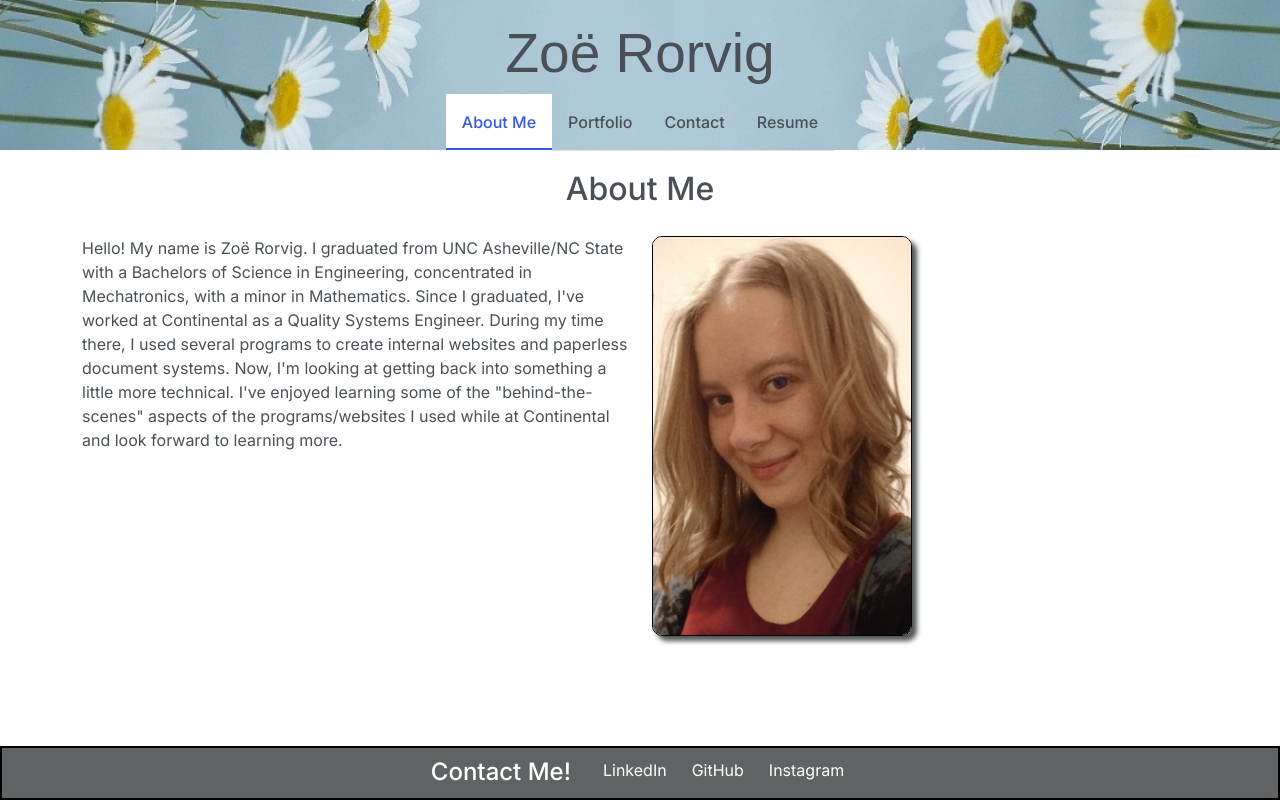
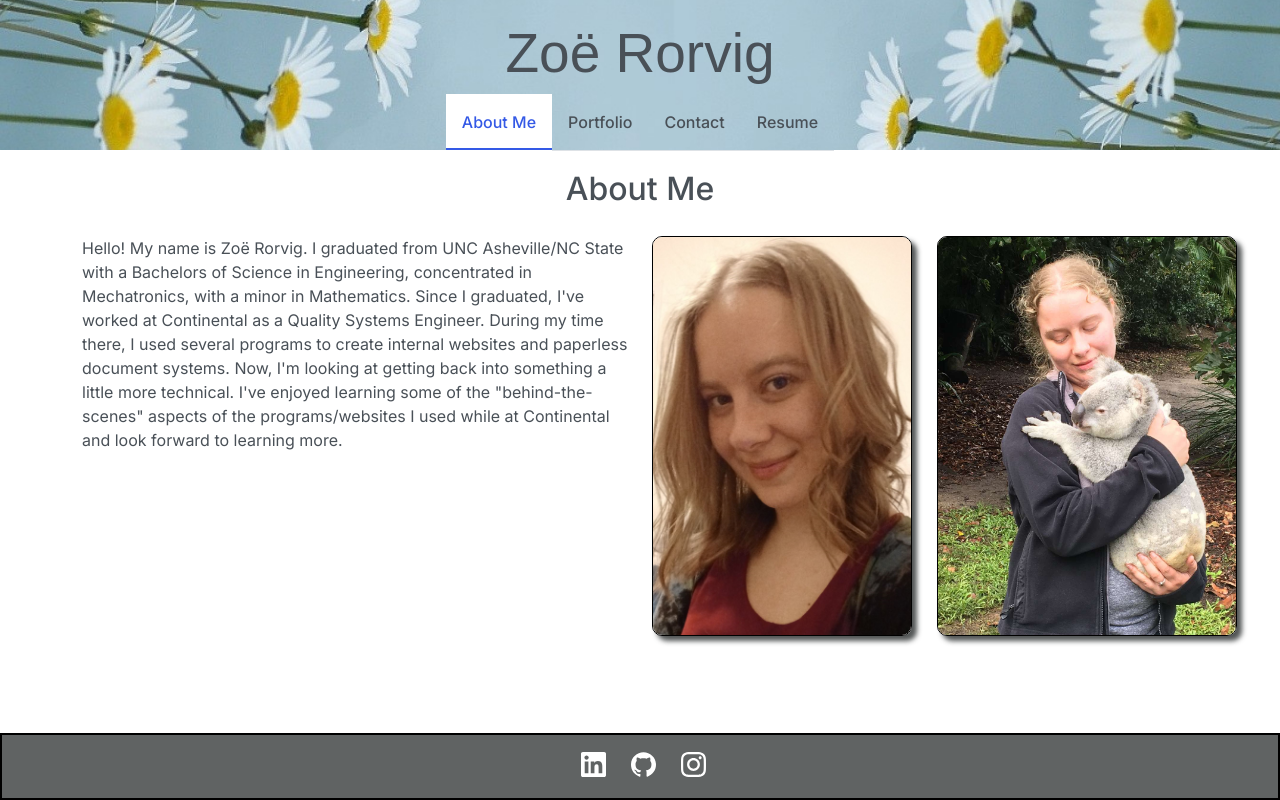
Before and after one commit to ZoeRorvig/my-react-portfolio, a React (Create React App) app: page / in a window 1280 px wide. Built offline with nearby package versions, Linux system fonts and the light colour scheme.

Commit message:
added second picture and updated footer

```diff
--- a/src/App.css
+++ b/src/App.css
@@ -46,6 +46,7 @@ form {
     margin-bottom: 50px;
     border: 1px solid black;
     padding: 10px;
+    border-radius: 5px;
 }
 
 
@@ -61,11 +62,6 @@ footer {
     width: 100%;
 }
 
-footer h4 {
-    color: #ffffff;
-    padding-left: 20px;
-}
-
 footer ul {
     list-style-type: none;
 }
@@ -78,6 +74,7 @@ footer ul li {
     color: #ffffff;
     text-decoration: none;
     padding-right: 25px;
+    font-size: 25px;
 }
 
 .projectImage {
@@ -96,6 +93,7 @@ footer ul li {
 
 .resume {
     margin-bottom: 20px;
+    border: 2px solid rgb(201, 198, 198);
 }
 
 .resume:hover{
--- a/src/components/PortfolioContainer.js
+++ b/src/components/PortfolioContainer.js
@@ -28,7 +28,7 @@ export default function PortfolioContainer() {
         <body>
             <Header currentPage={currentPage} handlePageChange={handlePageChange} />
             {renderPage()}
-            <Footer />
+            <Footer handlePageChange={handlePageChange} />
         </body>
     );
 }
--- a/src/components/pages/About.js
+++ b/src/components/pages/About.js
@@ -1,5 +1,6 @@
 import React from 'react';
 import profilePicture from '../../images/profile-picture.jpg';
+import secondProfile from '../../images/second-profile.jpg';
 
 export default function About() {
   return (
@@ -7,7 +8,7 @@ export default function About() {
       <h2>About Me</h2>
       <div className='container'>
         <div className='row'>
-          <div className='col'>
+          <div className='col-6'>
             <p>
               Hello! My name is Zoë Rorvig. I graduated from UNC Asheville/NC State with a Bachelors of Science in Engineering,
               concentrated in Mechatronics, with a minor in Mathematics. Since I graduated, I've worked at Continental as a Quality
@@ -16,8 +17,11 @@ export default function About() {
               aspects of the programs/websites I used while at Continental and look forward to learning more.
             </p>
           </div>
-          <div className='col'>
+          <div className='col-3'>
             <img src={profilePicture} alt='Zoe Rorvig' className='profile-picture' />
+          </div>
+          <div className='col-3'>
+            <img src={secondProfile} alt='Zoe Rorvig' className='profile-picture' />
           </div>
         </div>
       </div>
--- a/src/components/pages/Footer.js
+++ b/src/components/pages/Footer.js
@@ -1,18 +1,20 @@
 import React from 'react';
+import { SiGithub } from "@react-icons/all-files/si/SiGithub";
+import { SiLinkedin } from "@react-icons/all-files/si/SiLinkedin";
+import { SiInstagram } from "@react-icons/all-files/si/SiInstagram";
 
 export default function Footer() {
     return (
         <footer>
-            <h4>Contact Me!</h4>
             <ul>
                 <li>
-                    <a href='https://www.linkedin.com/in/zoerorvig/' target='_blank' rel='noreferrer' className='footer-links'>LinkedIn</a>
+                    <a href='https://www.linkedin.com/in/zoerorvig/' target='_blank' rel='noreferrer' className='footer-links'><SiLinkedin /></a>
                 </li>
                 <li>
-                    <a href='https://github.com/ZoeRorvig' target='_blank' rel='noreferrer' className='footer-links'>GitHub</a>
+                    <a href='https://github.com/ZoeRorvig' target='_blank' rel='noreferrer' className='footer-links'><SiGithub /></a>
                 </li>
                 <li>
-                    <a href='https://www.instagram.com/mightyzorvig/' target='_blank' rel='noreferrer' className='footer-links'>Instagram</a>
+                    <a href='https://www.instagram.com/mightyzorvig/' target='_blank' rel='noreferrer' className='footer-links'><SiInstagram /></a>
                 </li>
             </ul>
         </footer>
```
Also changed, not shown: src/images/second-profile.jpg (added).
